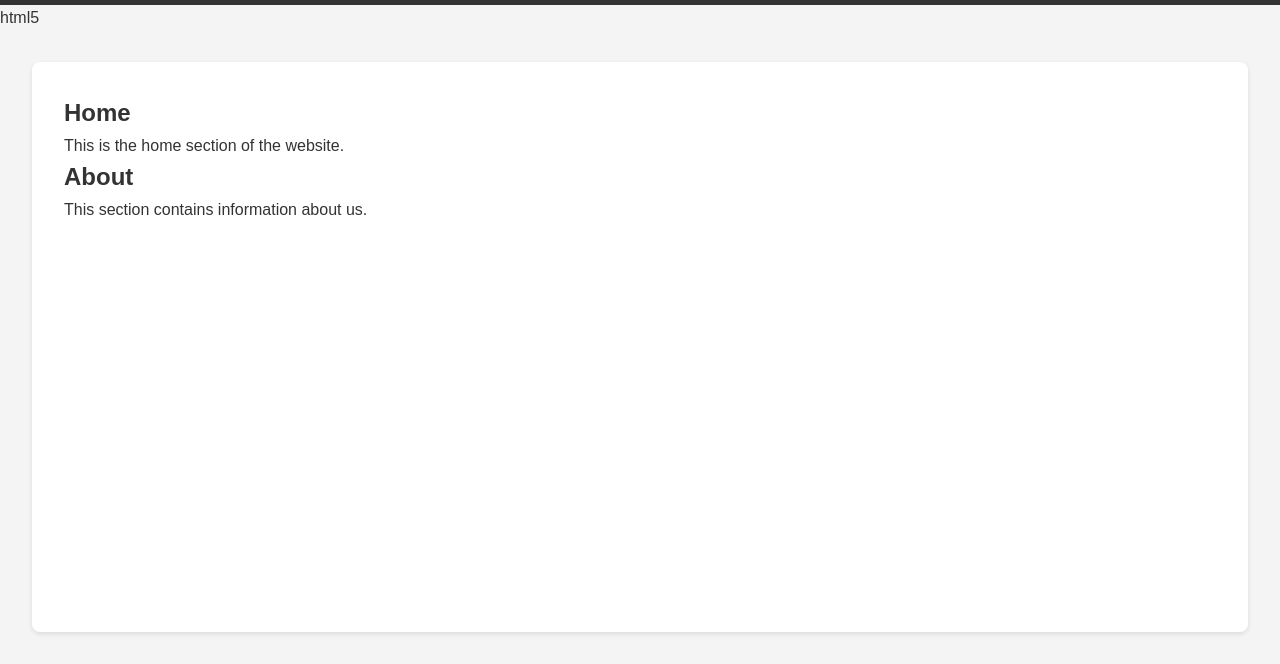
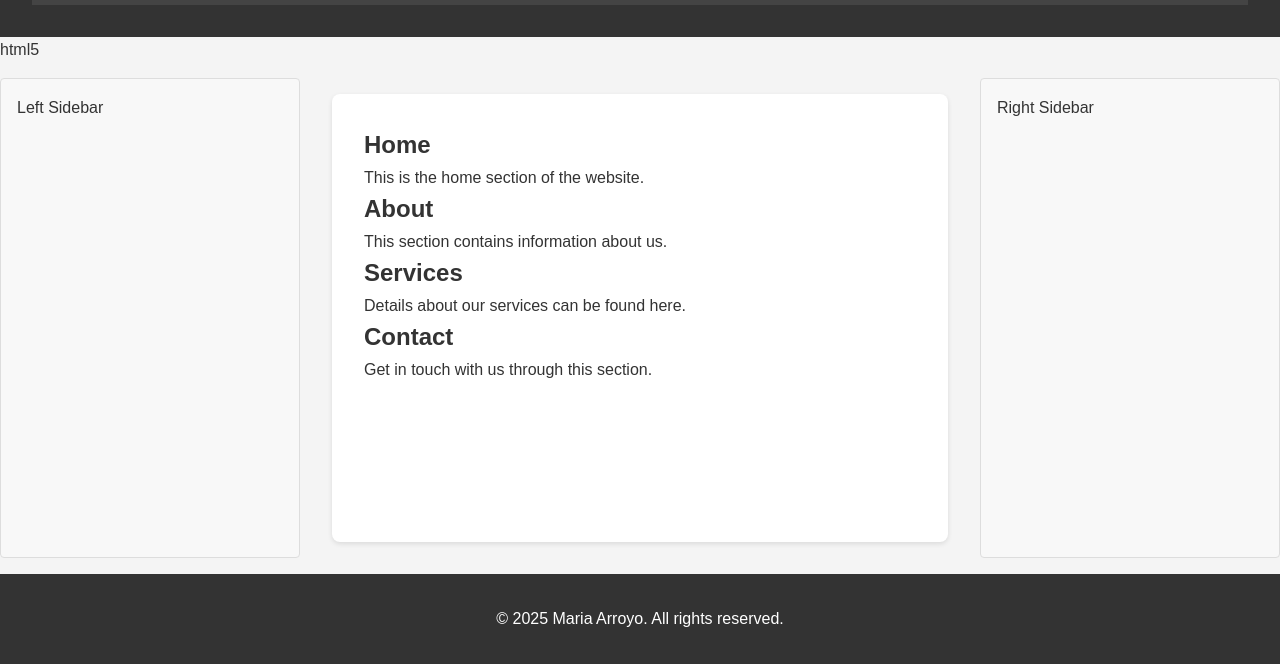
Before and after one commit to Maritherecua/wdd131, a plain HTML site: page week01/basic-layout.html in a window 1280 px wide. Shown: the part 136-800 px from the top of the page. Drawn offline with Linux system fonts and the light colour scheme.

Commit message:
css code

```diff
--- a/week01/basic-layout.html
+++ b/week01/basic-layout.html
@@ -19,6 +19,7 @@ html5
             </ul>
         </nav>
     </header>
+    <div class="left-sidebar" contenteditable>Left Sidebar</div>
     <main>
         <section id="home">
             <h2>Home</h2>
@@ -27,3 +28,17 @@ html5
         <section id="about">
             <h2>About</h2>
             <p>This section contains information about us.</p>
+        </section>
+        <section id="services">
+            <h2>Services</h2>
+            <p>Details about our services can be found here.</p>
+        </section>
+        <section id="contact">
+            <h2>Contact</h2>
+            <p>Get in touch with us through this section.</p>
+        </section>
+    </main>
+    <div class="right-sidebar" contenteditable>Right Sidebar</div>
+    <footer>
+        <p>&copy; 2025 Maria Arroyo. All rights reserved.</p>
+    </footer>
--- a/week01/styles/layout.css
+++ b/week01/styles/layout.css
@@ -15,12 +15,13 @@ body {
     background-color: #f4f4f4;
     display: grid;
     grid-template-areas:
-        "header"
-        "nav"
-        "main"
-        "footer";
+        "header header header"
+        "nav nav nav"
+        "left main right"
+        "footer footer footer";
     grid-template-rows: auto auto 1fr auto;
-    min-height: 100vh;
+    grid-template-columns: 300px 1fr 300px;
+    height: 100vh;
 }
 
 /* Container for page content */
@@ -35,8 +36,7 @@ header {
     grid-area: header;
     background-color: #333;
     color: white;
-    padding: 1rem 0;
-    text-align: center;
+    padding: 2rem;
 }
 
 /* Navigation styling with enhanced Flexbox */
@@ -75,7 +75,14 @@ nav a:hover {
     background-color: #555;
     border-radius: 4px;
 }
-
+.left-sidebar {
+    background-color: #f8f8f8;
+    grid-column: 1 /2;
+    padding: 1rem;
+    margin: 1rem 0;
+    border: 1px solid #ddd;
+    border-radius: 4px;
+}
 /* Main content area */
 main {
     grid-area: main;
@@ -84,13 +91,32 @@ main {
     margin: 2rem;
     border-radius: 8px;
     box-shadow: 0 2px 5px rgba(0, 0, 0, 0.1);
+    grid-column: 2 / 3;
 }
-
+.right-sidebar {
+    background-color: #f8f8f8;
+    grid-column: 3 /4;
+    padding: 1rem;
+    margin: 1rem 0;
+    border: 1px solid #ddd;
+    border-radius: 4px;
+}
 /* Footer styling */
 footer {
     grid-area: footer;
     background-color: #333;
     color: white;
     text-align: center;
-    padding: 1rem 0;
+    padding: 2rem 0;
 }
+
+.left-sidebar,
+.right-sidebar {
+    padding: 1rem;
+}
+   /* background-color: #f8f8f8;
+    padding: 1rem;
+   /* margin: 1rem 0;
+    /*border: 1px solid #ddd;
+    /*border-radius: 4px;
+}
```
